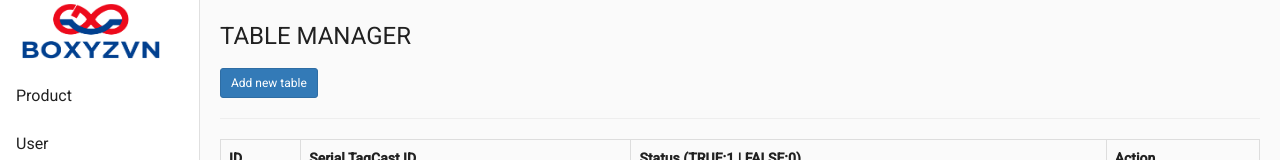
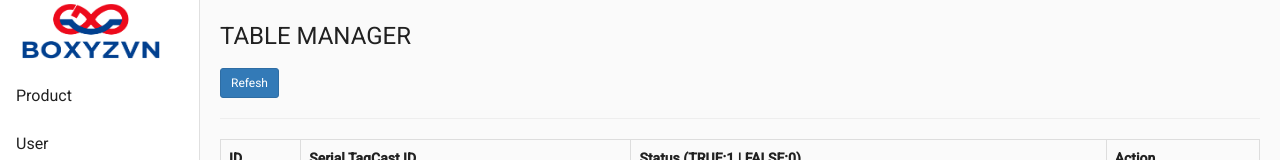
Before and after one commit to dangqthuan15/AngularProjectBoxyzVN, an Angular app: page /desk in a window 1280 px wide. Shown: the top 160 px of the page. Built offline with nearby package versions, Linux system fonts and the light colour scheme; no server answers.

Commit message:
edit header & footer

```diff
--- a/src/app/components/desk/desklist/desklist.component.html
+++ b/src/app/components/desk/desklist/desklist.component.html
@@ -1,6 +1,6 @@
 <div style="margin: 20px;">
     <h1 class="mt-3">TABLE MANAGER</h1>
-    <a class="btn btn-sm btn-primary" routerLink="/desk/add" role="button">Add new table</a>
+    <a class="btn btn-sm btn-primary" href="/desk/" role="button">Refesh</a>
     <hr>
     <table class="table mt-4 mb-4 table-hover table-bordered">
         <thead>
@@ -18,7 +18,6 @@
                 <td>{{t.status}}</td>
                 <td>
                     <a routerLink="/desk/edit/{{t.id}}" class="btn btn-sm btn-primary mr-1" style="margin-right:5px;">Edit</a>
-                    <button class="btn btn-sm btn-danger" (click)="onDelete(t.id)">Delete</button>
                 </td>
             </tr>
 
```
